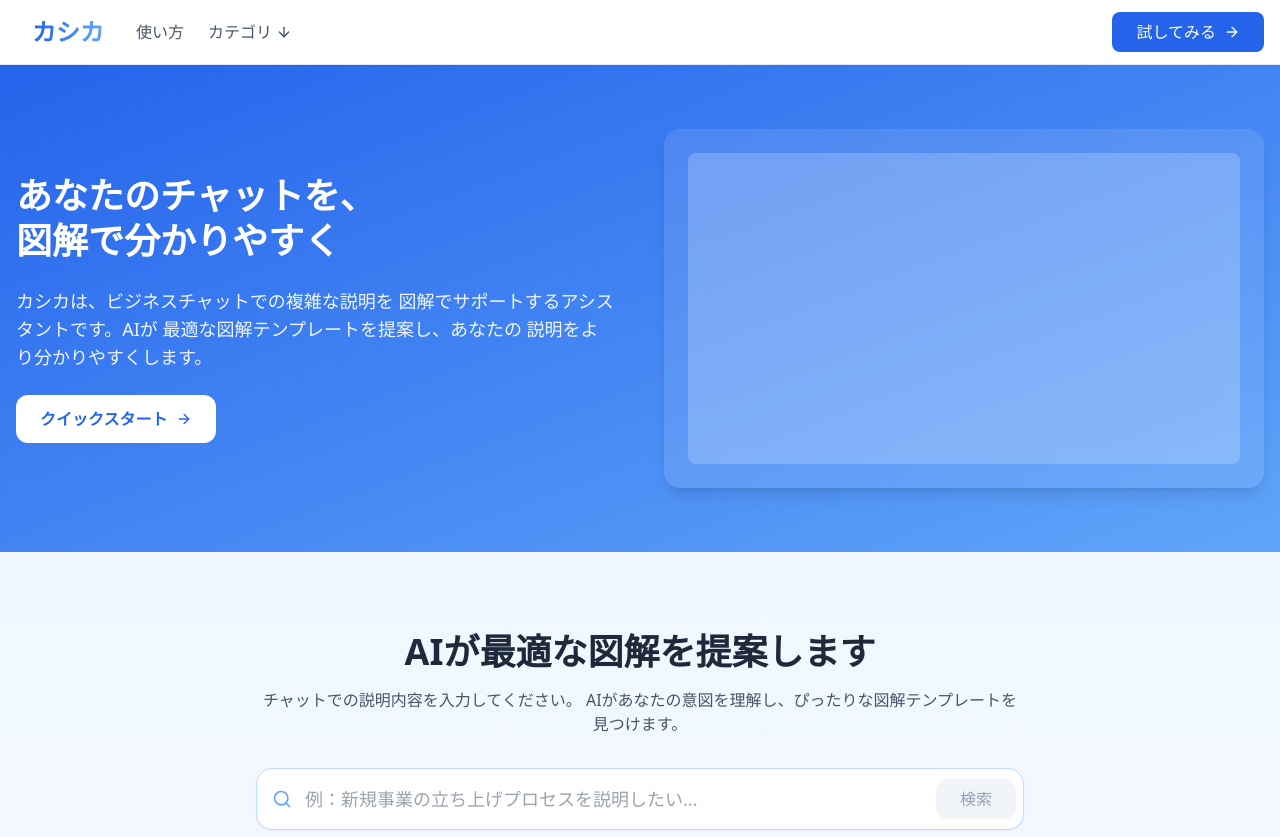
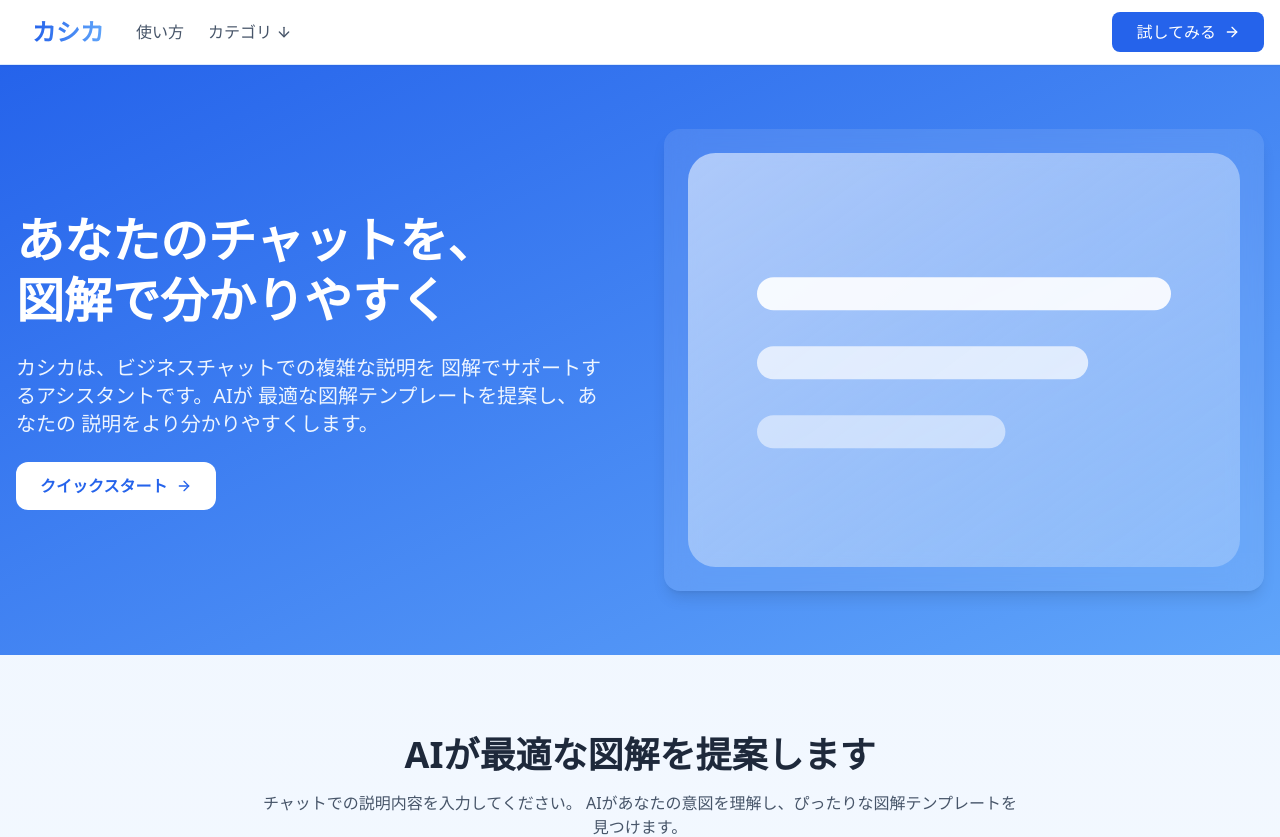
Before and after one commit to enumura1/kasika-web-app, a React (Vite) app: page / in a window 1280 px wide. Shown: the top 837 px of the page. Built offline with nearby package versions, Linux system fonts and the light colour scheme.

Commit message:
add:svg animation

```diff
--- a/src/pages/HomePage.tsx
+++ b/src/pages/HomePage.tsx
@@ -245,7 +245,7 @@ export const HomePage = () => {
                 <motion.h2
                   initial={{ opacity: 0, y: 20 }}
                   animate={{ opacity: 1, y: 0 }}
-                  className="text-4xl font-bold leading-tight"
+                  className="text-5xl font-bold leading-tight"
                 >
                   あなたのチャットを、
                   <br />
@@ -255,7 +255,7 @@ export const HomePage = () => {
                   initial={{ opacity: 0, y: 20 }}
                   animate={{ opacity: 1, y: 0 }}
                   transition={{ delay: 0.2 }}
-                  className="text-lg text-blue-50"
+                  className="text-xl text-blue-50"
                 >
                   カシカは、ビジネスチャットでの複雑な説明を
                   図解でサポートするアシスタントです。AIが
@@ -279,8 +279,52 @@ export const HomePage = () => {
                 transition={{ delay: 0.3 }}
                 className="relative hidden md:block"
               >
-                <div className="bg-white/10 backdrop-blur-lg rounded-2xl p-6 shadow-lg">
-                  <div className="aspect-video bg-white/20 rounded-lg"></div>
+                <div className="bg-white/10 backdrop-blur-lg rounded-2xl p-6 shadow-lg flex items-center justify-center min-h-[400px]">
+                  <svg xmlns="http://www.w3.org/2000/svg" viewBox="0 0 400 300">
+                  <defs>
+                    <linearGradient id="bgGradient" x1="0" y1="0" x2="100%" y2="100%">
+                      <stop offset="0%" stopColor="#EFF6FF" stopOpacity="0.6"/>
+                      <stop offset="100%" stopColor="#DBEAFE" stopOpacity="0.3"/>
+                    </linearGradient>
+                  </defs>
+                  <rect width="400" height="300" fill="url(#bgGradient)" rx="20"/>
+
+                  {/* グループ要素のy位置を90に変更して中央寄りに */}
+                  <g transform="translate(50, 90)">
+                    <rect x="0" y="0" width="300" height="24" rx="12" fill="#FFFFFF" opacity="0.9">
+                      <animate
+                        attributeName="width"
+                        values="0;300"
+                        dur="1s"
+                        begin="0s;anim3.end+2s"
+                        id="anim1"
+                        fill="freeze"
+                      />
+                    </rect>
+
+                    <rect x="0" y="50" width="240" height="24" rx="12" fill="#FFFFFF" opacity="0.7">
+                      <animate
+                        attributeName="width"
+                        values="0;240"
+                        dur="0.8s"
+                        begin="anim1.begin+0.3s;anim3.end+2.3s"
+                        id="anim2"
+                        fill="freeze"
+                      />
+                    </rect>
+
+                    <rect x="0" y="100" width="180" height="24" rx="12" fill="#FFFFFF" opacity="0.5">
+                      <animate
+                        attributeName="width"
+                        values="0;180"
+                        dur="0.6s"
+                        begin="anim2.begin+0.3s;anim3.end+2.6s"
+                        id="anim3"
+                        fill="freeze"
+                      />
+                    </rect>
+                  </g>
+                  </svg>
                 </div>
               </motion.div>
             </div>
```
